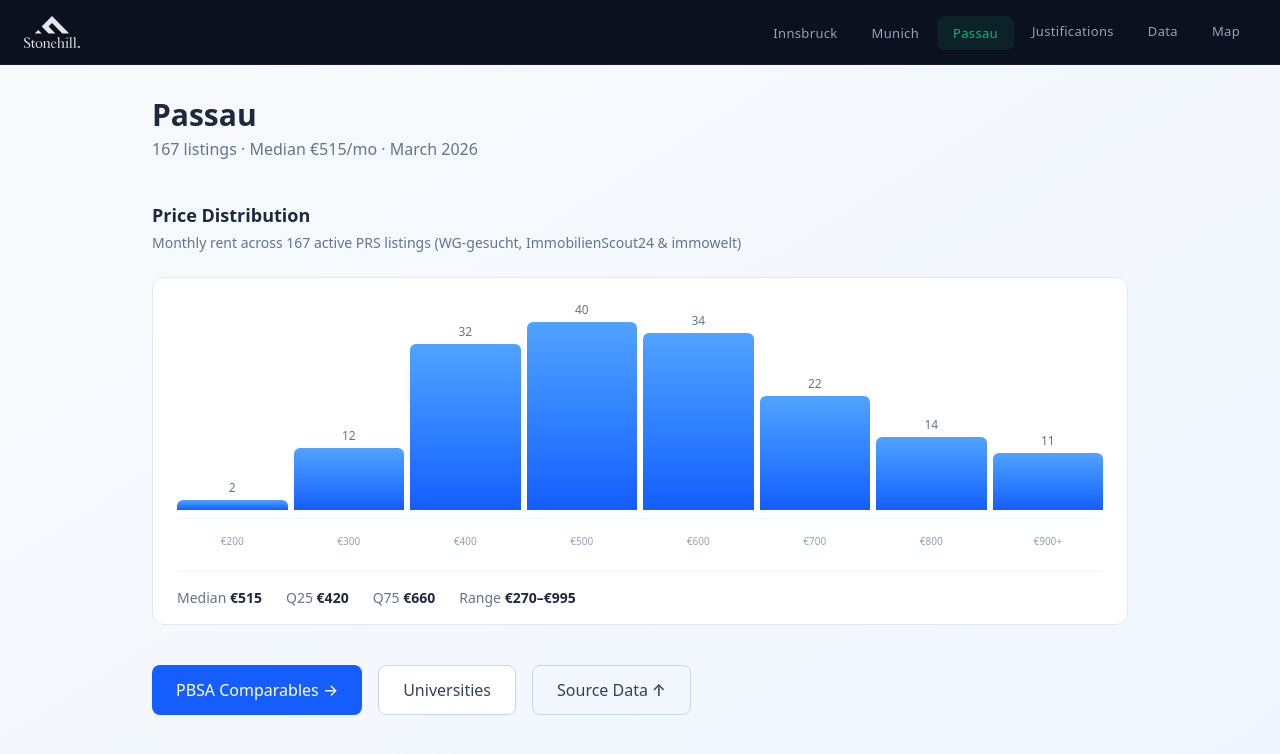
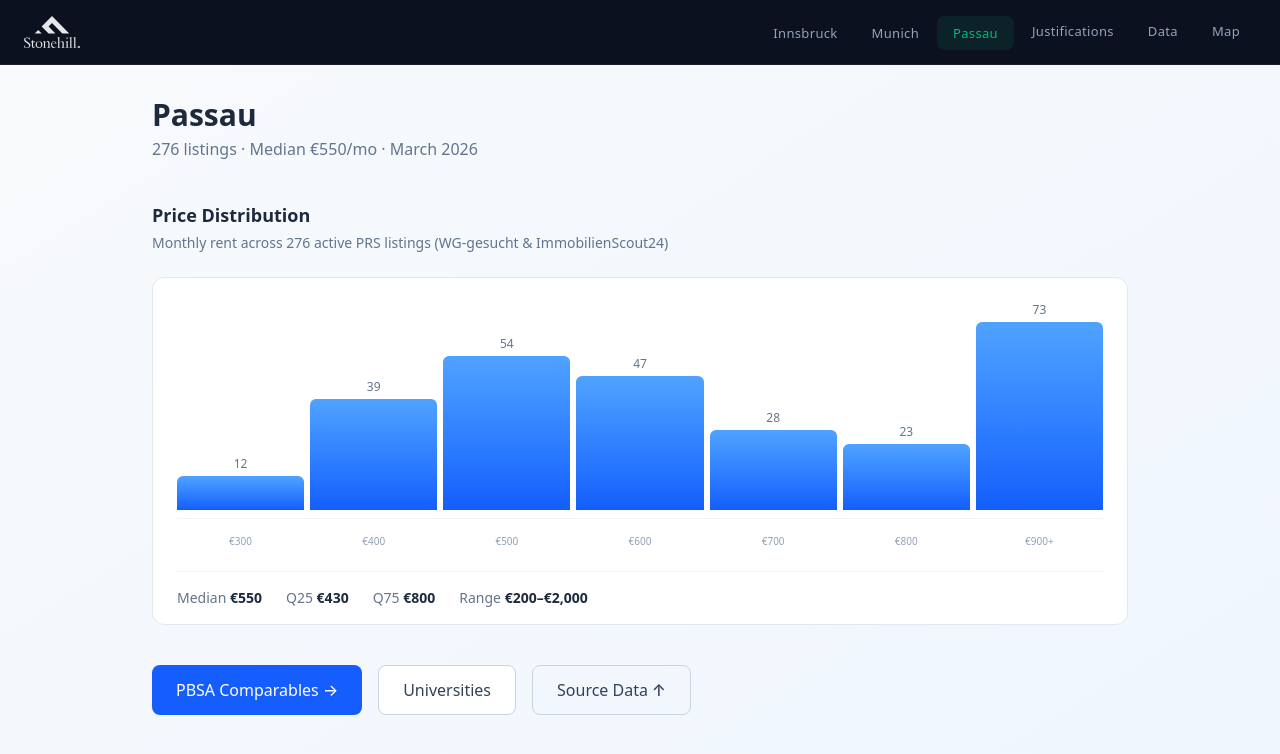
Before and after one commit to cc4921-ctrl/dach-student-housing, a Next.js app: page /passau in a window 1280 px wide. Shown: the top 754 px of the page. Built offline with nearby package versions, Linux system fonts and the light colour scheme.

Commit message:
Update Passau page with cleaned Excel data (n=276, median €550)

```diff
--- a/app/passau/page.tsx
+++ b/app/passau/page.tsx
@@ -1,14 +1,13 @@
 import Link from "next/link";
 
 const histogram = [
-  { range: "€200", count: 2 },
-  { range: "€300", count: 12 },
-  { range: "€400", count: 32 },
-  { range: "€500", count: 40 },
-  { range: "€600", count: 34 },
-  { range: "€700", count: 22 },
-  { range: "€800", count: 14 },
-  { range: "€900+", count: 11 },
+  { label: "300", count: 12 },
+  { label: "400", count: 39 },
+  { label: "500", count: 54 },
+  { label: "600", count: 47 },
+  { label: "700", count: 28 },
+  { label: "800", count: 23 },
+  { label: "900+", count: 73 },
 ];
 
 const maxCount = Math.max(...histogram.map(h => h.count));
@@ -19,16 +18,16 @@ export default function PassauPage() {
       <main className="max-w-5xl mx-auto px-6 py-8 space-y-10">
         <div>
           <h1 className="text-3xl font-bold text-slate-800">Passau</h1>
-          <p className="text-slate-500 mt-1">167 listings &middot; Median &euro;515/mo &middot; March 2026</p>
+          <p className="text-slate-500 mt-1">276 listings &middot; Median &euro;550/mo &middot; March 2026</p>
         </div>
         <section>
           <h2 className="text-lg font-semibold text-slate-800 mb-1">Price Distribution</h2>
-          <p className="text-sm text-slate-500 mb-6">Monthly rent across 167 active PRS listings (WG-gesucht, ImmobilienScout24 & immowelt)</p>
+          <p className="text-sm text-slate-500 mb-6">Monthly rent across 276 active PRS listings (WG-gesucht &amp; ImmobilienScout24)</p>
 
           <div className="bg-white rounded-xl border border-slate-200 p-6 pb-4">
             <div className="flex items-end gap-1.5 h-52">
               {histogram.map((bar) => (
-                <div key={bar.range} className="flex-1 flex flex-col items-center justify-end h-full">
+                <div key={bar.label} className="flex-1 flex flex-col items-center justify-end h-full">
                   <span className="text-xs font-medium text-slate-500 mb-1">{bar.count}</span>
                   <div
                     className="w-full rounded-t-md bg-gradient-to-t from-blue-600 to-blue-400"
@@ -39,17 +38,17 @@ export default function PassauPage() {
             </div>
             <div className="flex gap-1.5 mt-2 border-t border-slate-100 pt-2">
               {histogram.map((bar) => (
-                <div key={bar.range} className="flex-1 text-center">
-                  <span className="text-[10px] text-slate-400 leading-tight">{bar.range}</span>
+                <div key={bar.label} className="flex-1 text-center">
+                  <span className="text-[10px] text-slate-400 leading-tight">&euro;{bar.label}</span>
                 </div>
               ))}
             </div>
 
             <div className="mt-5 pt-4 border-t border-slate-100 flex flex-wrap items-center gap-6 text-sm text-slate-500">
-              <div>Median <span className="font-semibold text-slate-800">&euro;515</span></div>
-              <div>Q25 <span className="font-semibold text-slate-800">&euro;420</span></div>
-              <div>Q75 <span className="font-semibold text-slate-800">&euro;660</span></div>
-              <div>Range <span className="font-semibold text-slate-800">&euro;270&ndash;&euro;995</span></div>
+              <div>Median <span className="font-semibold text-slate-800">&euro;550</span></div>
+              <div>Q25 <span className="font-semibold text-slate-800">&euro;430</span></div>
+              <div>Q75 <span className="font-semibold text-slate-800">&euro;800</span></div>
+              <div>Range <span className="font-semibold text-slate-800">&euro;200&ndash;&euro;2,000</span></div>
             </div>
           </div>
         </section>
```
